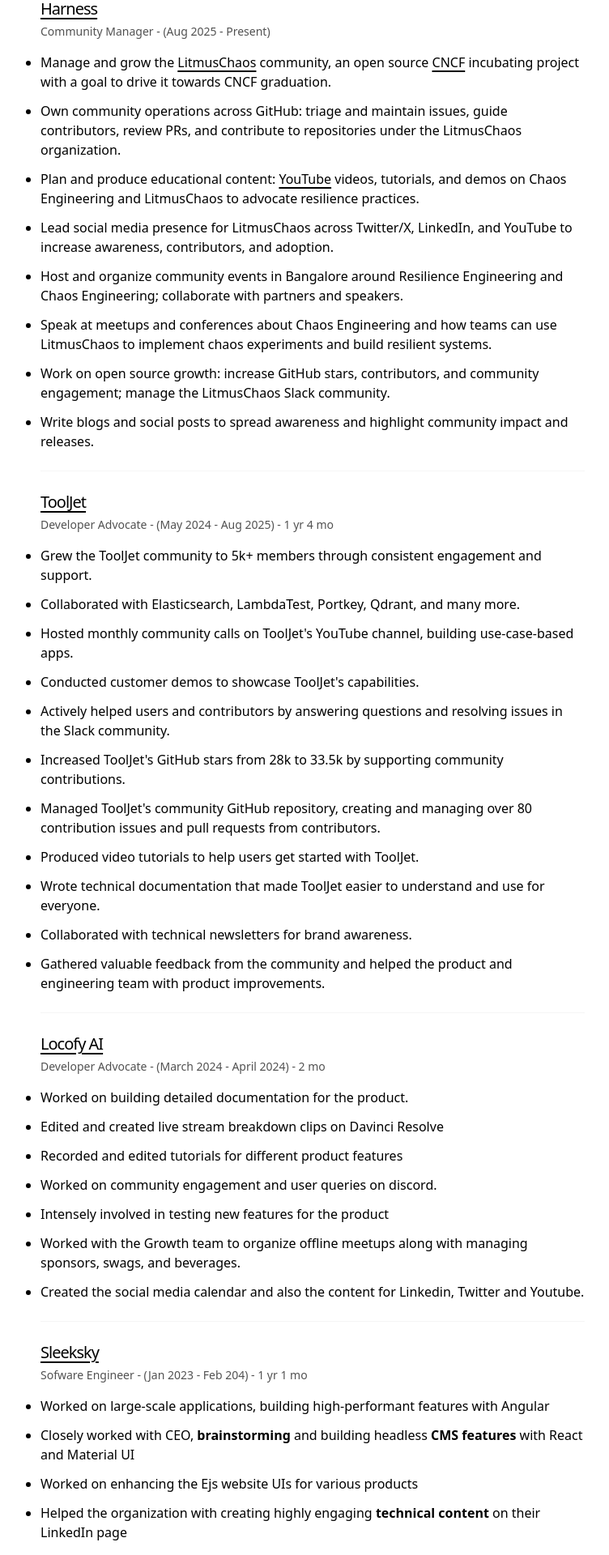
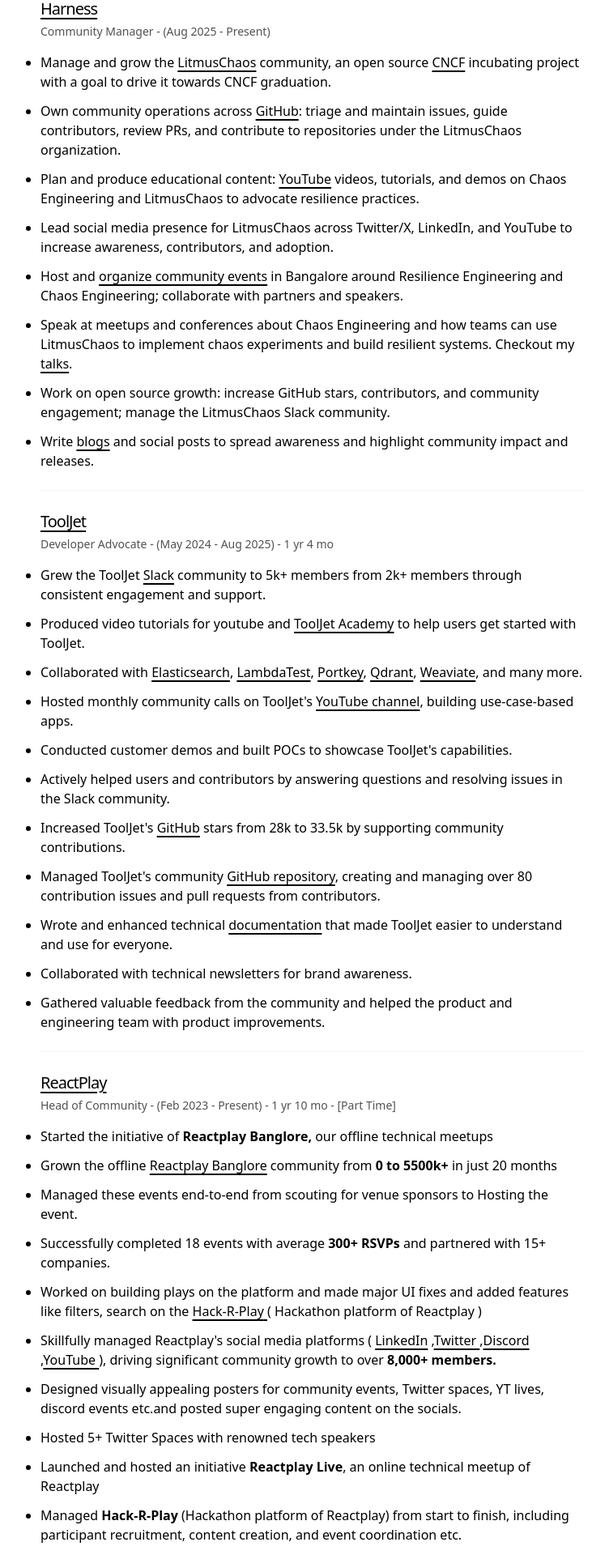
Before and after one commit to PriteshKiri/codewithcoffee, a Next.js app: page /work in a window 1280 px wide. Shown: the part 240-2160 px from the top of the page at 81% size, without its empty margins (254-1006 px from the left). Built offline with nearby package versions, Linux system fonts and the light colour scheme.

Commit message:
fix: work

```diff
--- a/app/work/page.tsx
+++ b/app/work/page.tsx
@@ -30,7 +30,7 @@ export default function WorkPage() {
             Manage and grow the <Link href="https://litmuschaos.io">LitmusChaos</Link> community, an open source <Link href="https://www.cncf.io/">CNCF</Link> incubating project with a goal to drive it towards CNCF graduation.
           </li>
           <li>
-            Own community operations across GitHub: triage and maintain issues, guide contributors, review PRs, and contribute to repositories under the LitmusChaos organization.
+            Own community operations across <Link href="https://github.com/litmuschaos/litmus">GitHub</Link>: triage and maintain issues, guide contributors, review PRs, and contribute to repositories under the LitmusChaos organization.
           </li>
           <li>
             Plan and produce educational content: <Link href="https://www.youtube.com/@litmuschaos">YouTube</Link> videos, tutorials, and demos on Chaos Engineering and LitmusChaos to advocate resilience practices.
@@ -39,16 +39,16 @@ export default function WorkPage() {
             Lead social media presence for LitmusChaos across Twitter/X, LinkedIn, and YouTube to increase awareness, contributors, and adoption.
           </li>
           <li>
-            Host and organize community events in Bangalore around Resilience Engineering and Chaos Engineering; collaborate with partners and speakers.
+            Host and <Link href="https://www.meetup.com/chaos-and-resilience-testing-meetup/">organize community events</Link>  in Bangalore around Resilience Engineering and Chaos Engineering; collaborate with partners and speakers.
           </li>
           <li>
-            Speak at meetups and conferences about Chaos Engineering and how teams can use LitmusChaos to implement chaos experiments and build resilient systems.
+            Speak at meetups and conferences about Chaos Engineering and how teams can use LitmusChaos to implement chaos experiments and build resilient systems. Checkout my <Link href="/talks" target="_blank">talks</Link>.
           </li>
           <li>
             Work on open source growth: increase GitHub stars, contributors, and community engagement; manage the LitmusChaos Slack community.
           </li>
           <li>
-            Write blogs and social posts to spread awareness and highlight community impact and releases.
+            Write  <Link href="https://dev.to/priteshkiri">blogs</Link> and social posts to spread awareness and highlight community impact and releases.
           </li>
         </ul>
 
@@ -60,17 +60,77 @@ export default function WorkPage() {
           Developer Advocate - (May 2024 - Aug 2025) - 1 yr 4 mo
         </p>
         <ul className="flex flex-col gap-y-3 list-disc mt-4">
-        <li>Grew the ToolJet community to 5k+ members through consistent engagement and support.</li>
-    <li>Collaborated with Elasticsearch, LambdaTest, Portkey, Qdrant, and many more.</li>
-    <li>Hosted monthly community calls on ToolJet&#39;s YouTube channel, building use-case-based apps.</li>
-    <li>Conducted customer demos to showcase ToolJet&#39;s capabilities.</li>
+        <li>Grew the ToolJet <Link href="https://www.tooljet.ai/slack">Slack</Link> community to 5k+ members from 2k+ members through consistent engagement and support.</li>
+        <li>Produced video tutorials for youtube and <Link href="https://academy.tooljet.ai/lms/courses/tooljet-developer-certification">ToolJet Academy</Link> to help users get started with ToolJet.</li>
+    <li>Collaborated with <Link href="https://www.youtube.com/watch?v=GXHqXjv8MKc">Elasticsearch</Link>, <Link href="https://www.lambdatest.com/testmuconf-2024/tooljet">LambdaTest</Link>, <Link href="https://www.tooljet.ai/partners">Portkey</Link>, <Link href="https://www.youtube.com/watch?v=w6Ca7WBrziM">Qdrant</Link>, <Link href="https://www.youtube.com/watch?v=-zIXAx0p1BI">Weaviate</Link>, and many more.</li>
+    <li>Hosted monthly community calls on ToolJet&#39;s <Link href="https://www.youtube.com/@tooljet">YouTube channel</Link>, building use-case-based apps.</li>
+    <li>Conducted customer demos and built POCs to showcase ToolJet&#39;s capabilities.</li>
     <li>Actively helped users and contributors by answering questions and resolving issues in the Slack community.</li>
-    <li>Increased ToolJet&#39;s GitHub stars from 28k to 33.5k by supporting community contributions.</li>
-    <li>Managed ToolJet&#39;s community GitHub repository, creating and managing over 80 contribution issues and pull requests from contributors.</li>
-    <li>Produced video tutorials to help users get started with ToolJet.</li>
-    <li>Wrote technical documentation that made ToolJet easier to understand and use for everyone.</li>
+    <li>Increased ToolJet&#39;s <Link href="https://github.com/tooljet/tooljet">GitHub</Link> stars from 28k to 33.5k by supporting community contributions.</li>
+    <li>Managed ToolJet&#39;s community <Link href="https://github.com/tooljet/tooljet">GitHub repository</Link>, creating and managing over 80 contribution issues and pull requests from contributors.</li>
+    <li>Wrote and enhanced technical <Link href="https://docs.tooljet.ai/docs/">documentation</Link> that made ToolJet easier to understand and use for everyone.</li>
     <li>Collaborated with technical newsletters for brand awareness.</li>
     <li>Gathered valuable feedback from the community and helped the product and engineering team with product improvements.</li>
+        </ul>
+
+        <hr className="my-6 border-neutral-100 dark:border-neutral-800" />
+        <h2 className="font-medium text-xl mb-1 tracking-tighter">
+          <a href="https://reactplay.io/">ReactPlay</a>{" "}
+        </h2>
+        <p className="text-neutral-600 dark:text-neutral-400 text-sm">
+          Head of Community - (Feb 2023 - Present) - 1 yr 10 mo - [Part Time]
+        </p>
+        <ul className="flex flex-col gap-y-3 list-disc mt-4">
+        <li>
+            Started the initiative of <b>Reactplay Banglore,</b> our offline
+            technical meetups
+          </li>
+          <li>
+            Grown the offline <Link href="https://www.meetup.com/reactplay-bengaluru/">Reactplay Banglore</Link> community from <b>0 to 5500k+ </b>in just 20 months
+          </li>
+          <li>
+            Managed these events end-to-end from scouting for venue sponsors to
+            Hosting the event.
+          </li>
+          <li>
+            Successfully completed 18 events with  average <b>300+ RSVPs</b> and partnered with 15+ companies.
+          </li>
+          <li>
+            Worked on building plays on the platform and made major UI fixes and
+            added features like filters, search on the{" "}
+            <Link href="https://hustles.reactplay.io/events/23/hackrplay">
+              Hack-R-Play{" "}
+            </Link>{" "}
+            ( Hackathon platform of Reactplay )
+          </li>
+          <li>
+            Skillfully managed Reactplay&apos;s social media platforms ({" "}
+            <Link href="https://www.linkedin.com/company/reactplay/">
+              LinkedIn
+            </Link>{" "}
+            ,<Link href="https://twitter.com/reactplayio">Twitter </Link>,
+            <Link href="https://discord.gg/vrTxWUP8Am">Discord</Link> ,
+            <Link href="https://www.youtube.com/@tapasadhikary/streams">
+              YouTube{" "}
+            </Link>{" "}
+            ), driving significant community growth to over{" "}
+            <b>8,000+ members.</b>
+          </li>
+          <li>
+            Designed visually appealing posters for community events, Twitter
+            spaces, YT lives, discord events etc.and posted super engaging
+            content on the socials.
+          </li>
+          <li>Hosted 5+ Twitter Spaces with renowned tech speakers</li>
+          <li>
+            Launched and hosted an initiative <b>Reactplay Live</b>, an online
+            technical meetup of Reactplay
+          </li>
+          <li>
+            Managed <b>Hack-R-Play</b> (Hackathon platform of Reactplay) from
+            start to finish, including participant recruitment, content
+            creation, and event coordination etc.
+          </li>
         </ul>
 
         <hr className="my-6 border-neutral-100 dark:border-neutral-800" />
@@ -122,7 +182,7 @@ export default function WorkPage() {
           <a href="https://www.sleeksky.com">Cofactory AI</a>
         </h2>
         <p className="text-neutral-600 dark:text-neutral-400 text-sm">
-          Sofware Engineer - (Aug 2023 - Jan 2024) - 6 months
+          Sofware Engineer - (Aug 2023 - Jan 2024) - 6 months [Part Time]
         </p>
         <ul className="flex flex-col gap-y-3 list-disc mt-4">
           <li>
@@ -153,66 +213,6 @@ export default function WorkPage() {
           </li>
         </ul>
 
-        <hr className="my-6 border-neutral-100 dark:border-neutral-800" />
-        <h2 className="font-medium text-xl mb-1 tracking-tighter">
-          <a href="https://reactplay.io/">ReactPlay</a>{" "}
-        </h2>
-        <p className="text-neutral-600 dark:text-neutral-400 text-sm">
-          Community manager/Organizer - (Feb 2023 - Present) - 1 yr 3 mo
-        </p>
-        <ul className="flex flex-col gap-y-3 list-disc mt-4">
-          <li>
-            Worked on building plays on the platform and made major UI fixes and
-            added features like filters, search on the{" "}
-            <Link href="https://hustles.reactplay.io/events/23/hackrplay">
-              Hack-R-Play{" "}
-            </Link>{" "}
-            ( Hackathon platform of Reactplay )
-          </li>
-          <li>
-            Skillfully managed Reactplay&apos;s social media platforms ({" "}
-            <Link href="https://www.linkedin.com/company/reactplay/">
-              LinkedIn
-            </Link>{" "}
-            ,<Link href="https://twitter.com/reactplayio">Twitter </Link>,
-            <Link href="https://discord.gg/vrTxWUP8Am">Discord</Link> ,
-            <Link href="https://www.youtube.com/@tapasadhikary/streams">
-              YouTube{" "}
-            </Link>{" "}
-            ), driving significant community growth to over{" "}
-            <b>7,000+ members.</b>
-          </li>
-          <li>
-            Designed visually appealing posters for community events, Twitter
-            spaces, YT lives, discord events etc.and posted super engaging
-            content on the socials.
-          </li>
-          <li>Hosted 5+ Twitter Spaces with renowned tech speakers</li>
-          <li>
-            Launched and hosted an initiative <b>Reactplay Live</b>, an online
-            technical meetup of Reactplay
-          </li>
-          <li>
-            Managed <b>Hack-R-Play</b> (Hackathon platform of Reactplay) from
-            start to finish, including participant recruitment, content
-            creation, and event coordination etc.
-          </li>
-          <li>
-            Started the initiative of <b>Reactplay Banglore,</b> our offline
-            technical meetups
-          </li>
-          <li>
-            Managed these events end-to-end from scouting for venue sponsors to
-            Hosting the event.
-          </li>
-          <li>
-            Grown the offline community from <b>0 to 730+ </b>in just two months
-          </li>
-          <li>
-            Successfully completed 2 events with <b>400+ RSVPs</b> and 8+
-            amazing speakers
-          </li>
-        </ul>
 
         <hr className="my-6 border-neutral-100 dark:border-neutral-800" />
         <h2 className="font-medium text-xl mb-1 tracking-tighter">
```
